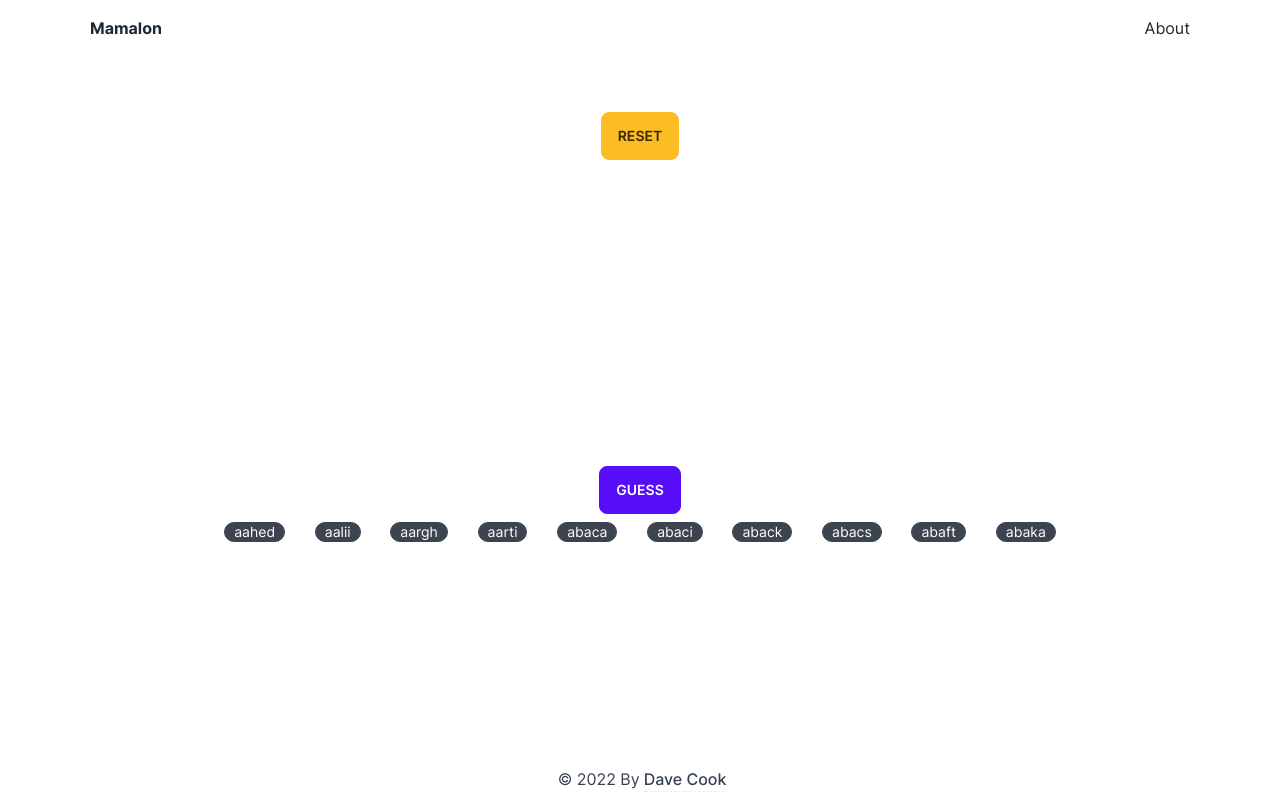
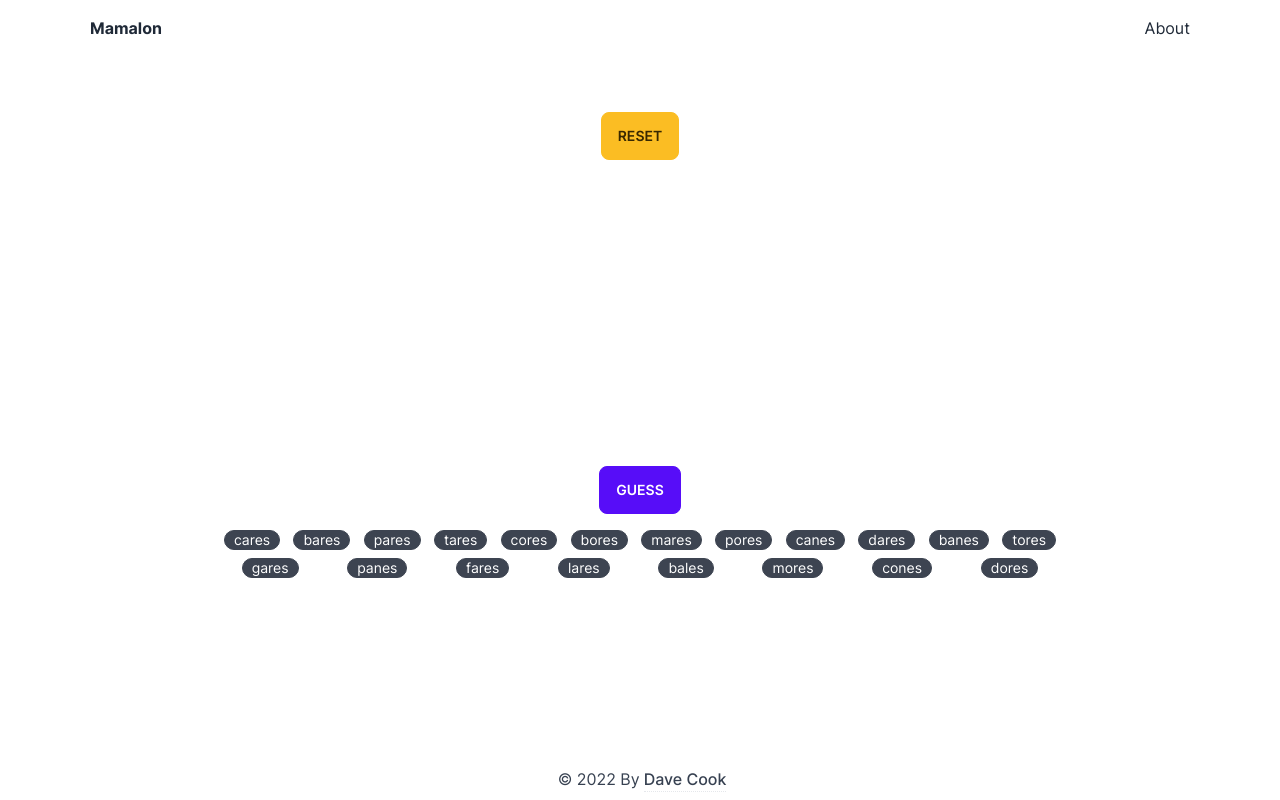
Before and after one commit to davecook88/portfolio-next, a Next.js app: page /wordle in a window 1280 px wide. Built offline with nearby package versions, Linux system fonts and the light colour scheme.

Commit message:
wordle - added letter weighting

```diff
--- a/src/components/wordle/SuggestionsList/index.tsx
+++ b/src/components/wordle/SuggestionsList/index.tsx
@@ -4,7 +4,7 @@ import { SuggestionsListProps } from '@/components/wordle/SuggestionsList/types'
 
 export const SuggestionsList: FC<SuggestionsListProps> = ({ words }) => {
   return (
-    <div className='flex select-none justify-center gap-2 text-center md:w-4/6 '>
+    <div className='flex select-none flex-wrap justify-center gap-2 p-2 text-center md:w-4/6'>
       {words.map((word) => (
         <div
           key={word.string}
--- a/src/components/wordle/Word/index.ts
+++ b/src/components/wordle/Word/index.ts
@@ -1,3 +1,5 @@
+import { LetterPositionFrequencyMap } from '@/components/wordle/hook/useWordleClues/types';
+
 export class Word {
   string: string;
   letterMap: Map<Index, Letter>;
@@ -49,4 +51,30 @@ export class Word {
       return this.letterMap.get(index) === letter;
     };
   }
+
+  /**
+   * @description Receives a map which contains the number of times each position contains each letter.
+   * Then the frequency of each letter in each position for this particular word is summed to create a score.
+   * The result is returned as 1 - ( 1 / score ) to make sure that the return value is between 0-1.
+   *
+   * Eg: A two letter word - TO.
+   * There are 1000 words beginning with T in our suggestions list
+   * There are 500 words ending with O in our suggestions list.
+   * score = 1500
+   * return value = 1 - ( 1 / 1500 ) = 0.99993333...
+   *
+   * @param {LetterPositionFrequencyMap} positionFrequencyMap
+   * @memberof Word
+   */
+  getLetterScore(positionFrequencyMap: LetterPositionFrequencyMap) {
+    let score = 0;
+    this.letterMap.forEach((letter, index) => {
+      const overallFrequency =
+        positionFrequencyMap.get(index)?.get(letter) || 0;
+      score += overallFrequency;
+    });
+
+    const wordScore = 1 / (score / 1000);
+    return wordScore;
+  }
 }
--- a/src/components/wordle/WordMap/index.ts
+++ b/src/components/wordle/WordMap/index.ts
@@ -1,3 +1,4 @@
+import { lowerCaseAlphabet } from '@/components/wordle/constants/alphabet';
 import { Word } from '@/components/wordle/Word';
 
 export class Wordmap {
@@ -6,10 +7,16 @@ export class Wordmap {
 
   constructor(wordsList: string[]) {
     this.containsMap = new Map();
+    lowerCaseAlphabet.forEach((letter) =>
+      this.containsMap.set(letter.toUpperCase(), new Set())
+    );
     this.words = this.populateWords(wordsList);
   }
 
   private populateWords(wordList: string[]) {
-    return wordList.map((w) => new Word(w));
+    return wordList.map((w) => {
+      const word = new Word(w);
+      return word;
+    });
   }
 }
--- a/src/components/wordle/hook/useWordleClues/index.ts
+++ b/src/components/wordle/hook/useWordleClues/index.ts
@@ -7,6 +7,7 @@ import {
   WordleClueEntry,
   WordleClueMap,
 } from '@/components/wordle/hook/useWordleClues/types';
+import { orderSuggestions } from '@/components/wordle/hook/useWordleClues/utils';
 import { Word } from '@/components/wordle/Word';
 import { Wordmap } from '@/components/wordle/WordMap';
 
@@ -25,27 +26,6 @@ export const useWordleClues = () => {
   const [wordleClues, setWordleClues] = useState(getInitialCluesState());
 
   const resetClues = () => setWordleClues(getInitialCluesState());
-
-  const orderSuggestions = (suggestions: Word[]) => {
-    const knownLetters = Object.entries(wordleClues)
-      .filter(([, clue]) => clue.status !== LETTER_STATUS.UNKNOWN)
-      .map(([letter]) => letter);
-
-    return suggestions.sort((word1, word2) => {
-      let wordScore1 = 0;
-      let wordScore2 = 0;
-      if (word1.multiLetters) wordScore1 = 5;
-      if (word2.multiLetters) wordScore2 = 5;
-      if (word1.containsMultiletter(knownLetters)) {
-        wordScore1 += 10;
-      }
-      if (word2.containsMultiletter(knownLetters)) {
-        wordScore2 += 10;
-      }
-
-      return wordScore1 > wordScore2 ? 1 : wordScore1 < wordScore2 ? -1 : 0;
-    });
-  };
 
   const getFilterFunctions = useCallback(() => {
     const filterFunctions: Array<(word: Word) => boolean> = [];
@@ -69,14 +49,15 @@ export const useWordleClues = () => {
 
   const suggestions = useMemo(() => {
     const filterFunctions = getFilterFunctions();
-    if (!filterFunctions.length) return allWords;
     const filteredWords = allWords.filter((word) => {
       const falseFunction = filterFunctions.find((func) => {
         return !func(word);
       });
       return Boolean(!falseFunction);
     });
-    return orderSuggestions(filteredWords);
+    const orderedSuggestions = orderSuggestions(filteredWords, wordleClues);
+
+    return orderedSuggestions;
     // eslint-disable-next-line react-hooks/exhaustive-deps
   }, [getFilterFunctions, allWords]);
 
--- a/src/components/wordle/hook/useWordleClues/types.d.ts
+++ b/src/components/wordle/hook/useWordleClues/types.d.ts
@@ -7,3 +7,5 @@ export type WordleClueEntry = {
 };
 
 export type WordleClueMap = Record<Letter, WordleClueEntry>;
+
+export type LetterPositionFrequencyMap = Map<Index, Map<Letter, number>>;
--- /dev/null
+++ b/src/components/wordle/hook/useWordleClues/utils.ts
@@ -0,0 +1,67 @@
+import { LETTER_STATUS } from '@/components/wordle/constants/letterStatus';
+import {
+  LetterPositionFrequencyMap,
+  WordleClueMap,
+} from '@/components/wordle/hook/useWordleClues/types';
+import { Word } from '@/components/wordle/Word';
+
+const getKnownUnknownLetters = (wordleClues: WordleClueMap) => {
+  const knownLetters: Letter[] = [];
+  const unknownLetters: Letter[] = [];
+  Object.entries(wordleClues).forEach(([letter, clue]) => {
+    if (clue.status === LETTER_STATUS.UNKNOWN) {
+      unknownLetters.push(letter);
+    } else if (clue.status === LETTER_STATUS.IN_WORD) {
+      knownLetters.push(letter);
+    }
+  });
+  return {
+    knownLetters,
+    unknownLetters,
+  };
+};
+
+export const orderSuggestions = (
+  suggestions: Word[],
+  wordleClues: WordleClueMap
+) => {
+  const { knownLetters, unknownLetters } = getKnownUnknownLetters(wordleClues);
+  const positionFrequencyMap = getLetterPositionFrequency(
+    suggestions,
+    unknownLetters
+  );
+
+  const orderedSuggestions = suggestions.sort((word1, word2) => {
+    let wordScore1 = word1.getLetterScore(positionFrequencyMap);
+    let wordScore2 = word2.getLetterScore(positionFrequencyMap);
+    if (word1.multiLetters) wordScore1 += 5;
+    if (word2.multiLetters) wordScore2 += 5;
+    if (word1.containsMultiletter(knownLetters)) {
+      wordScore1 += 10;
+    }
+    if (word2.containsMultiletter(knownLetters)) {
+      wordScore2 += 10;
+    }
+
+    return wordScore1 > wordScore2 ? 1 : wordScore1 < wordScore2 ? -1 : 0;
+  });
+
+  return orderedSuggestions;
+};
+
+const getLetterPositionFrequency = (
+  suggestions: Word[],
+  unknownLetters: string[]
+) => {
+  const map: LetterPositionFrequencyMap = new Map();
+  suggestions.forEach((word) => {
+    word.letterMap.forEach((letter, index) => {
+      if (unknownLetters && !unknownLetters.includes(letter)) return;
+      const existingIndexMap = map.get(index) || new Map();
+      const existingLetterCount = existingIndexMap.get(letter) || 0;
+      existingIndexMap.set(letter, existingLetterCount + 1);
+      map.set(index, existingIndexMap);
+    });
+  });
+  return map;
+};
--- a/src/components/wordle/index.tsx
+++ b/src/components/wordle/index.tsx
@@ -26,9 +26,10 @@ const WordleGame = () => {
         .map((guess) => guess.join('').toLowerCase())
     );
     return suggestions
-      .slice(0, 20)
+      .slice(0, 30)
       .filter((word) => !previousGuessesSet.has(word.string))
-      .slice(0, 10);
+      .slice(0, 20);
+    // eslint-disable-next-line react-hooks/exhaustive-deps
   }, [guessCount, suggestions]);
 
   // eslint-disable-next-line react-hooks/exhaustive-deps
```
